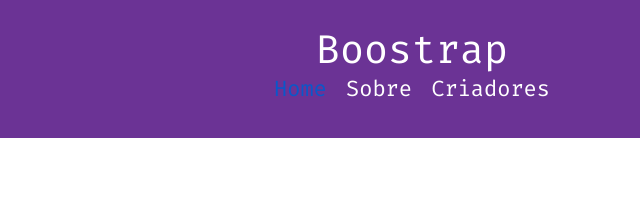
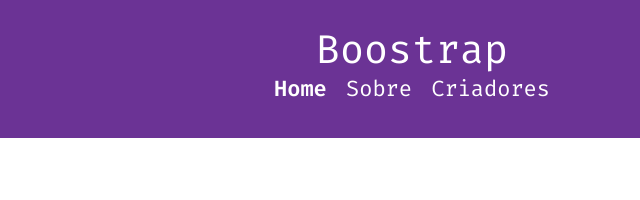
Before and after one commit to sabiss/bootstrap_trabalho, a plain HTML site: page index.html in a window 1280 px wide. In both pictures the pointer is over the link "Home". Shown: the top 200 px of the page, 228-868 px from the left. Drawn offline with nearby package versions, Linux system fonts and the light colour scheme.

```diff
--- a/css/style.css
+++ b/css/style.css
@@ -32,6 +32,10 @@ nav{
 nav a{
     color: white;
     text-decoration: none;
+}
+nav a:hover{
+    font-weight: bold;
+    color: white;
 }
 #home{
     height: 70vh;
@@ -102,6 +106,7 @@ nav a{
 .criadores-title{
     font-size: 40px;
     font-weight: bold;
+    padding: 20px;
 }
 .criadores-title h1{
     text-align: center;
```
